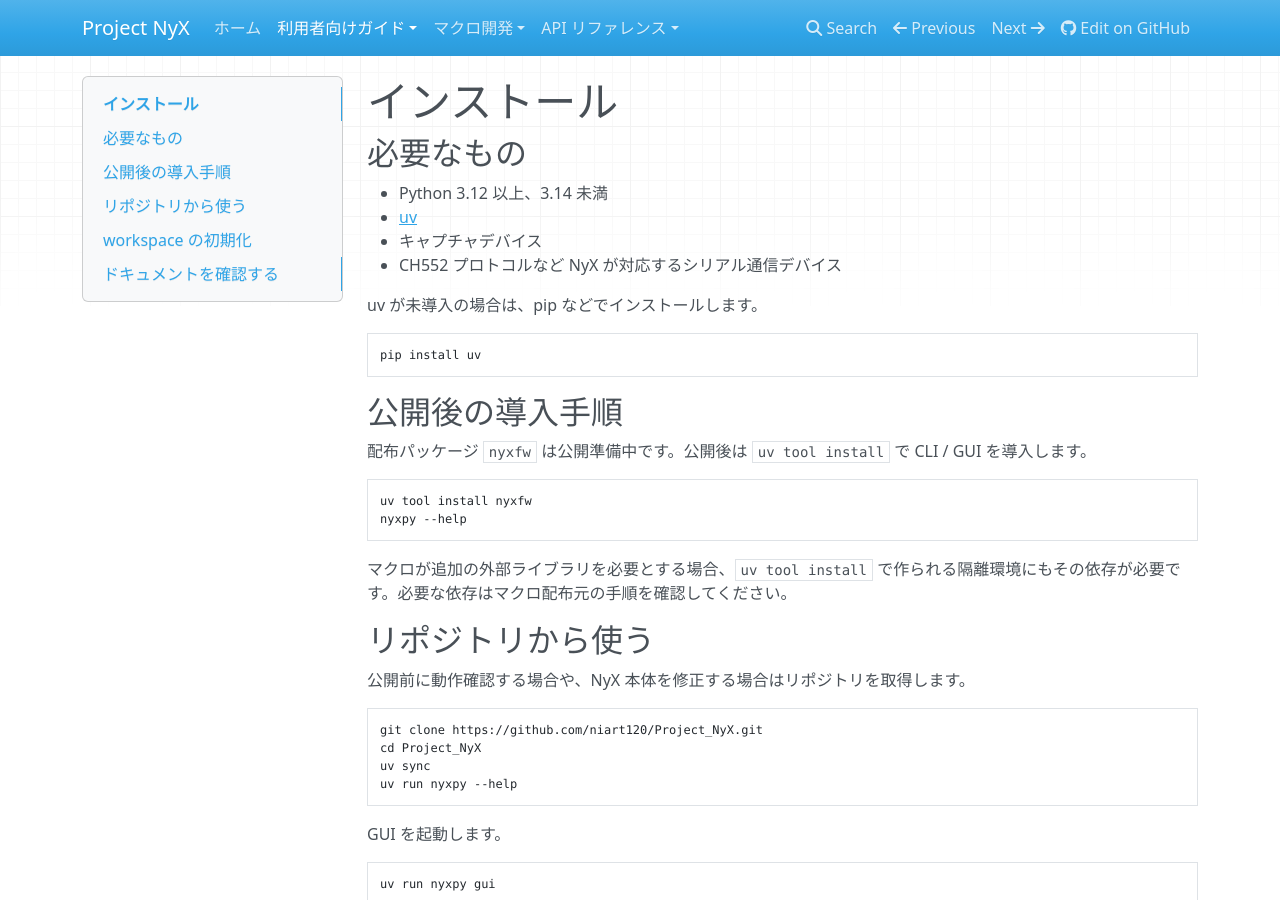
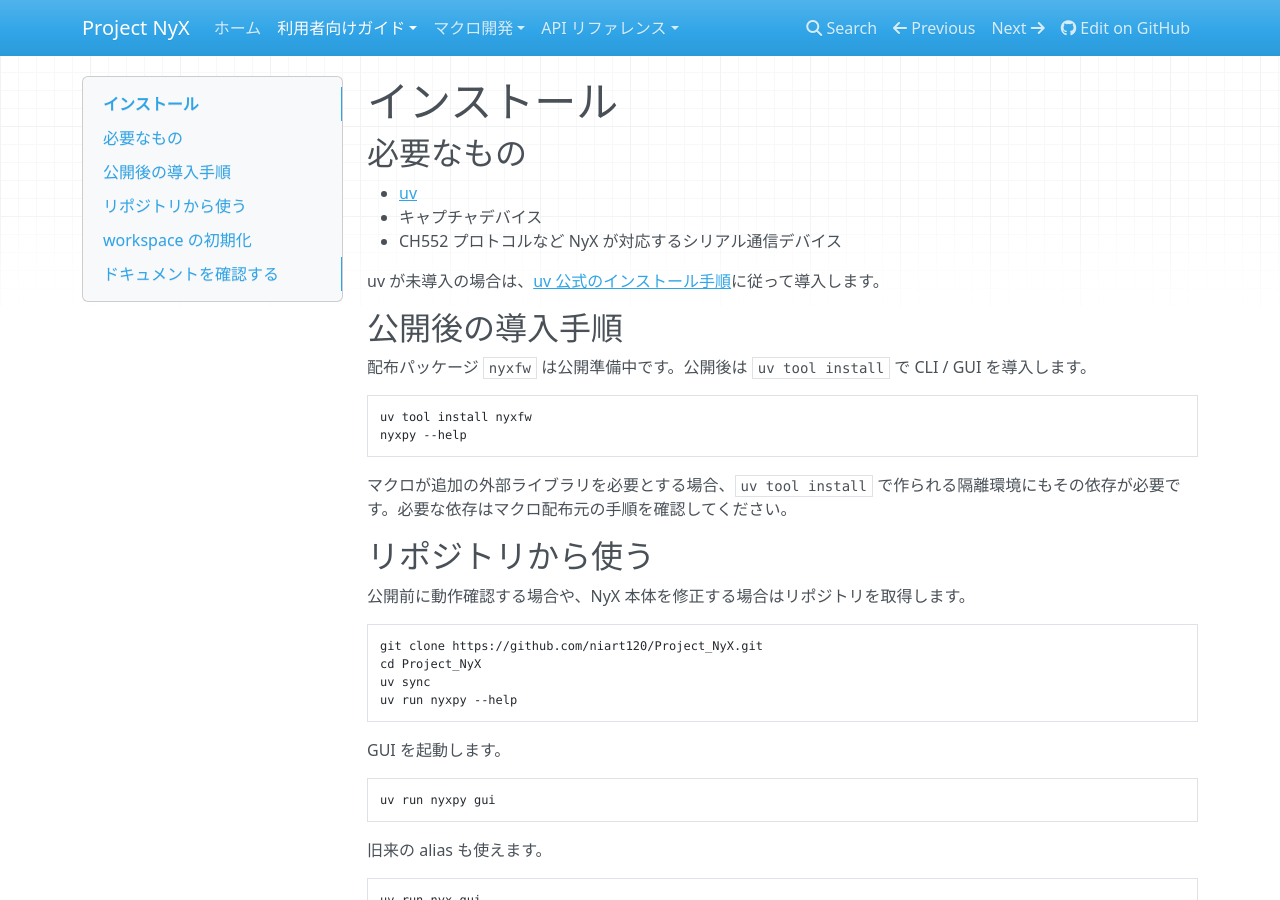
Before and after one commit to niart120/Project_NyX, an MkDocs documentation site: the page built from docs/user-guide/installation.md, in a window 1280 px wide and 900 px high. Built offline with MkDocs 1.6.1, drawn with Linux system fonts in a browser that asks for light colours; nearby versions of some CDN libraries.

Commit message:
docs: Python導入前提をuv導線へ整理
Co-authored-by: Copilot <223556219+Copilot@users.noreply.github.com>

````diff
--- a/docs/user-guide/installation.md
+++ b/docs/user-guide/installation.md
@@ -2,16 +2,11 @@
 
 ## 必要なもの
 
-- Python 3.12 以上、3.14 未満
 - [uv](https://github.com/astral-sh/uv)
 - キャプチャデバイス
 - CH552 プロトコルなど NyX が対応するシリアル通信デバイス
 
-uv が未導入の場合は、pip などでインストールします。
-
-```console
-pip install uv
-```
+uv が未導入の場合は、[uv 公式のインストール手順](https://docs.astral.sh/uv/getting-started/installation/)に従って導入します。
 
 ## 公開後の導入手順
 
````
Also changed, not shown: README.md (+1 -2 lines), docs/macro-development/README.md (+1 -1 lines), docs/user-guide/README.md (+2 -2 lines).
